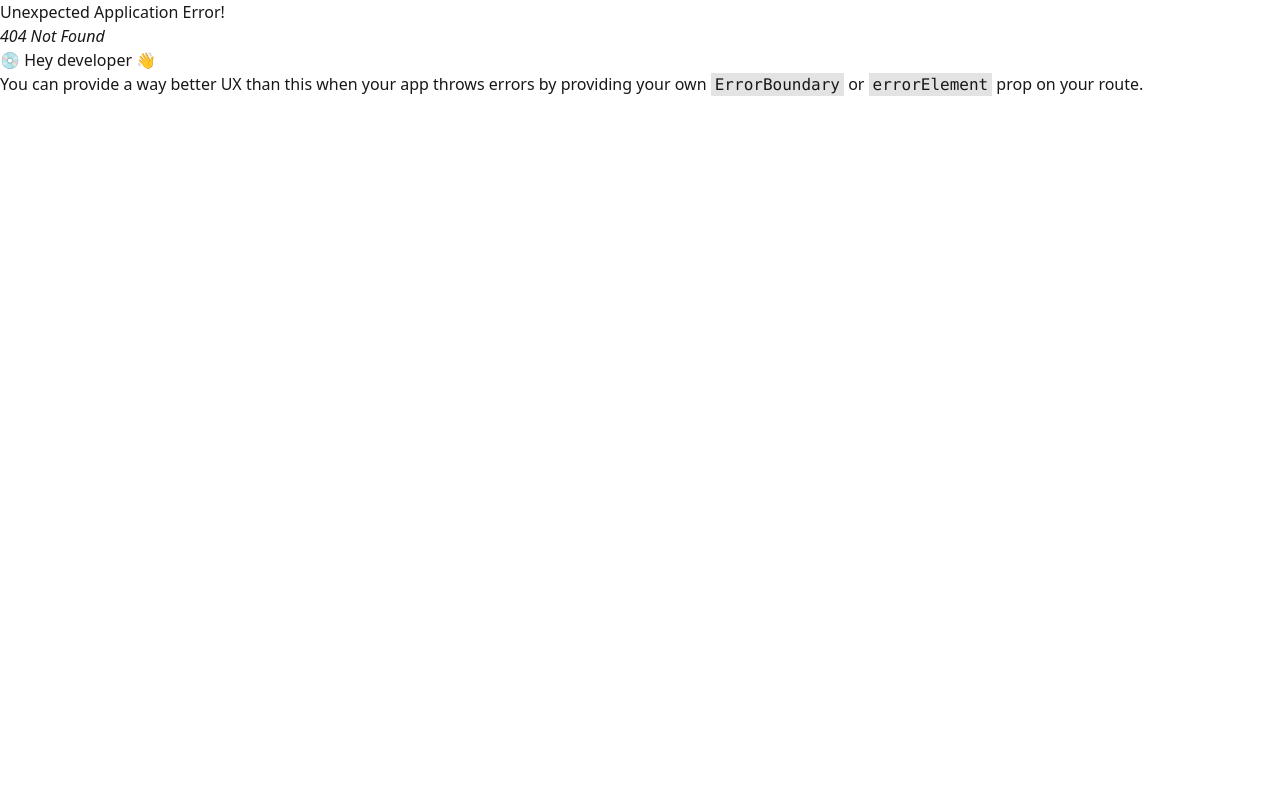
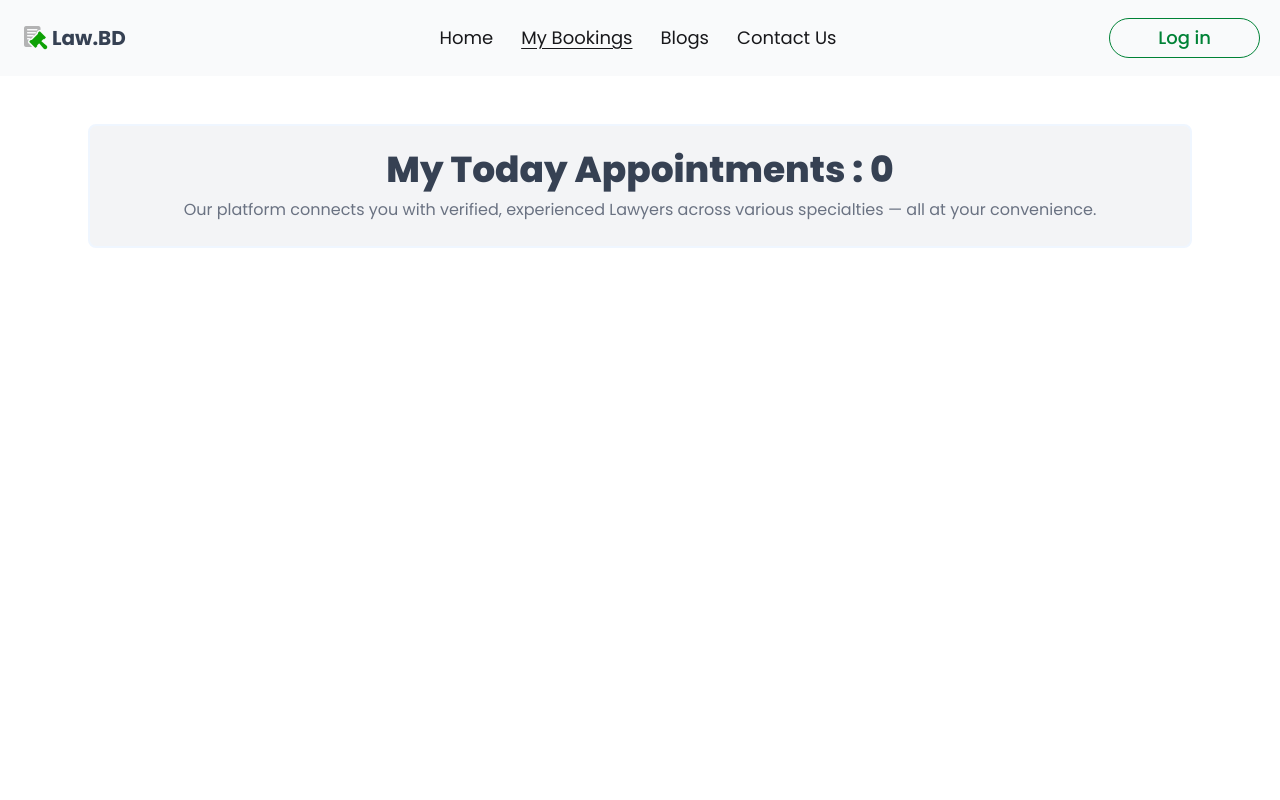
Before and after one commit to raseduzzaman-rayhan/law.bd, a React (Vite) app: page /myBookings in a window 1280 px wide. Before the commit this address had no page. Shown: the top 800 px of the page. Built offline with nearby package versions, Linux system fonts and the light colour scheme.

Commit message:
added Bookings page with list, cancel option, and empty state handling

```diff
--- a/src/Routes/Routes.jsx
+++ b/src/Routes/Routes.jsx
@@ -3,6 +3,7 @@ import { createBrowserRouter } from 'react-router';
 import Root from '../pages/Root/Root';
 import Home from '../pages/Home/Home';
 import LawyerDetails from '../pages/LawyerDetails/LawyerDetails';
+import MyBookings from '../pages/MyBookings/MyBookings';
 
 export const router = createBrowserRouter([
     {
@@ -19,6 +20,11 @@ export const router = createBrowserRouter([
                 loader: () => fetch('./lawyersList.json'),
                 Component: LawyerDetails
             },
+            {
+                path: "/myBookings",
+                loader: () => fetch('./lawyersList.json'),
+                Component: MyBookings
+            }
         ]
     }
 ])
--- a/src/components/Banner/Banner.jsx
+++ b/src/components/Banner/Banner.jsx
@@ -5,7 +5,7 @@ import banner from '../../assets/banner.png'
 const Banner = () => {
     return (
         <div
-            className="relative w-full h-[480px] md:h-[600px] bg-cover bg-center flex items-center"
+            className="relative w-full h-[480px] md:h-[600px] bg-cover bg-center flex items-center poppins"
             style={{
                 backgroundImage: `url("${banner}")`,
             }}
--- /dev/null
+++ b/src/components/CancelAppointment/CancelAppointment.jsx
@@ -0,0 +1,36 @@
+import React from 'react';
+import { GrUserExpert } from 'react-icons/gr';
+import { RiDeleteBin2Line } from 'react-icons/ri';
+
+
+const CancelAppointment = ({ singleLawyer, handleRemoveAppoinment }) => {
+
+    const { id, name, specialty, fee } = singleLawyer;
+
+    return (
+        <div className="bg-white p-6 rounded-lg shadow space-y-4 border-2 border-blue-50 poppins">
+            <div className="flex flex-col sm:flex-row items-center justify-between border-b-2 border-dashed border-blue-100 pt-4 gap-3">
+                <div className="py-3 pl-1">
+                    <h1 className="text-gray-600 text-2xl font-semibold">{name}</h1>
+                    <span className='flex items-center gap-1  mt-1.5'>
+                        <GrUserExpert className='text-green-500' />
+                        <p className="text-gray-600 text-sm">{specialty}</p>
+                    </span>
+                </div>
+                <p className='pr-1 text-gray-600'>Appointment Fee : <span className='text-green-500'> {fee}</span> Taka</p>
+            </div>
+            <button
+                onClick={() => handleRemoveAppoinment(id)}
+                className="w-full text-red-600 border-[1.5px] border-red-500 py-3 rounded-full font-semibold px-8 shadow-lg transform transition duration-300 hover:text-white hover:bg-red-600 focus:ring-red-600 hover:scale-105 focus:outline-none focus:ring-2 focus:ring-offset-2">
+                <span className='flex justify-center items-center gap-2'>
+                    <span>Cancel Appointment </span>
+                    <RiDeleteBin2Line size={25} />
+                </span>
+            </button>
+
+
+        </div>
+    );
+};
+
+export default CancelAppointment;
--- a/src/components/Footer/Footer.jsx
+++ b/src/components/Footer/Footer.jsx
@@ -5,7 +5,7 @@ import { BsTwitterX } from 'react-icons/bs';
 
 const Footer = ({ links }) => {
     return (
-        <footer className="bg-black text-white p-10">
+        <footer className="bg-black text-white p-10 poppins">
 
             {/* Logo and Name */}
             <div className="flex items-center justify-center gap-2 mb-4">
--- a/src/components/LawyerCard/LawyerCard.jsx
+++ b/src/components/LawyerCard/LawyerCard.jsx
@@ -7,7 +7,7 @@ const LawyerCard = ({ lawyer }) => {
     const { id, name, specialty, licenseNo, experience, available, image } = lawyer;
 
     return (
-        <div className="flex flex-col lg:flex-row items-center bg-white rounded-2xl p-6 lg:w-[560px] mx-auto border-2 border-green-100 hover:border-green-300 gap-8 overflow-hidden hover:shadow-lg transition duration-300">
+        <div className="flex flex-col lg:flex-row items-center bg-white rounded-2xl p-6 lg:w-[560px] mx-auto border-2 border-green-100 hover:border-green-300 gap-8 overflow-hidden hover:shadow-lg transition duration-300 poppins">
 
             {/* Image */}
             <div className="flex-shrink-0">
--- a/src/components/LawyerList/LawyerList.jsx
+++ b/src/components/LawyerList/LawyerList.jsx
@@ -9,7 +9,7 @@ const LawyerList = ({ lawyersListPromise }) => {
     const visibleLawyers = showAll ? lawyers : lawyers.slice(0, 6);
 
     return (
-        <div className="font-sans antialiased bg-gray-50 py-12 px-4 sm:px-6 lg:px-8">
+        <div className="font-sans antialiased bg-gray-50 py-12 px-4 sm:px-6 lg:px-8 poppins">
             <div className="max-w-7xl mx-auto text-center">
                 <h2 className="text-3xl font-bold text-gray-900 sm:text-4xl">
                     Our Best Lawyers
--- a/src/components/Navbar/Navbar.jsx
+++ b/src/components/Navbar/Navbar.jsx
@@ -10,7 +10,7 @@ const Navbar = ({ links }) => {
     const [open, setOpen] = useState(false);
 
     return (
-        <nav className="navbar bg-gray-50 hover:shadow-md px-5">
+        <nav className="navbar bg-gray-50 hover:shadow-md px-5 poppins">
             <div className="navbar-start">
                 <span className="md:hidden lg:hidden" onClick={() => setOpen(!open)}>
                     {
--- a/src/components/OurServices/OurServices.jsx
+++ b/src/components/OurServices/OurServices.jsx
@@ -22,7 +22,7 @@ const OurServices = () => {
     }, []);
 
     return (
-        <section className="py-16 md:py-24" ref={sectionRef}>
+        <section className="py-16 md:py-24 poppins" ref={sectionRef}>
             <div className="container mx-auto px-4 md:px-6 lg:px-8">
                 <div className="text-center mb-12 md:mb-16">
                     <h2 className="text-2xl md:text-3xl lg:text-4xl font-bold text-gray-800 mb-4">
@@ -41,7 +41,7 @@ const OurServices = () => {
                             <FaUserTie size={50} className="text-purple-600" />
                         </div>
                         <h3 className="text-3xl md:text-4xl font-bold text-gray-800 mb-1">
-                            {inView ? <CountUp end={199} duration={2} />: 199}+
+                            {inView ? <CountUp end={199} duration={2} /> : 199}+
                         </h3>
                         <p className="text-gray-500 text-sm md:text-base">Total Lawyers</p>
                     </div>
--- /dev/null
+++ b/src/pages/MyBookings/MyBookings.jsx
@@ -0,0 +1,54 @@
+import React, { useEffect, useState } from 'react';
+import { useLoaderData } from 'react-router';
+import { getBookedAppointment, removeBookedDB } from '../../utility/addRemoveToDB';
+import CancelAppointment from '../../components/CancelAppointment/CancelAppointment';
+
+const MyBookings = () => {
+    const [bookedList, setBookedList] = useState([]);
+
+    const data = useLoaderData();
+
+    useEffect(() => {
+        const bookedLawyerData = getBookedAppointment();
+        const convertedBookedLawyerId = bookedLawyerData.map(id => parseInt(id));
+        const myBookedLawyer = data.filter(lawyer => convertedBookedLawyerId.includes(lawyer.id));
+        setBookedList(myBookedLawyer);
+    }, [data]);
+
+
+
+    const handleRemoveAppoinment = (id) => {
+        removeBookedDB(id);
+        setBookedList(prev => prev.filter(lawyer => lawyer.id !== id));
+    }
+
+    return (
+        <div className="max-w-6xl min-h-screen mx-auto p-6 space-y-6">
+            {/* charts */}
+            <div className="">
+
+            </div>
+            {/* Header */}
+            <div className="bg-gray-100 p-6 rounded-lg text-center border-2 border-blue-50 poppins">
+                <h2 className="text-4xl font-extrabold text-gray-700">My Today Appointments : {bookedList.length}</h2>
+                <p className="text-gray-500 mt-2">
+                    Our platform connects you with verified, experienced Lawyers across various specialties — all at your convenience.
+                </p>
+            </div>
+
+            {/* Appointment Section */}
+            <div className="flex flex-col gap-5">
+                {
+                    bookedList.map(singleLawyer => <CancelAppointment
+                        key={singleLawyer.id}
+                        singleLawyer={singleLawyer}
+                        handleRemoveAppoinment={handleRemoveAppoinment}
+                    ></CancelAppointment>)
+                }
+            </div>
+
+        </div>
+    );
+};
+
+export default MyBookings;
```
